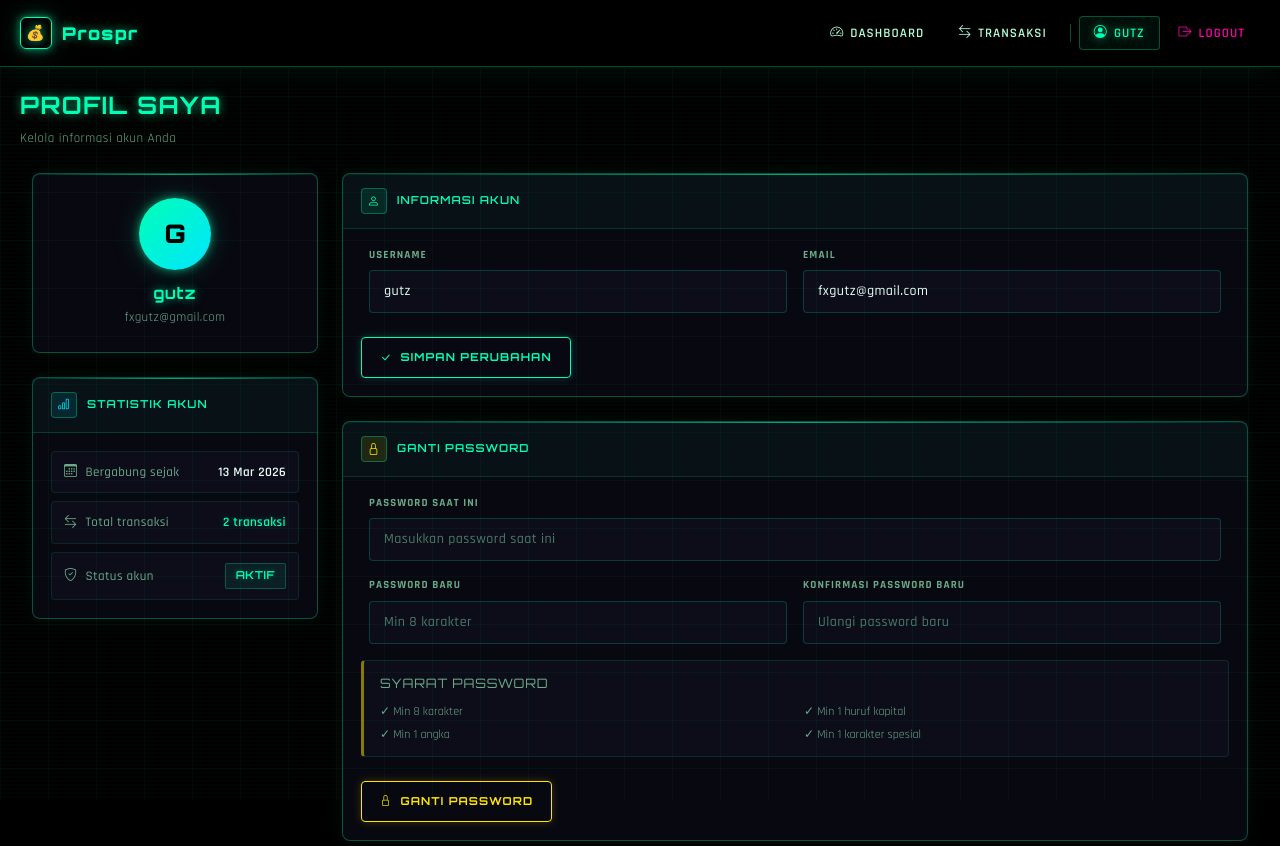
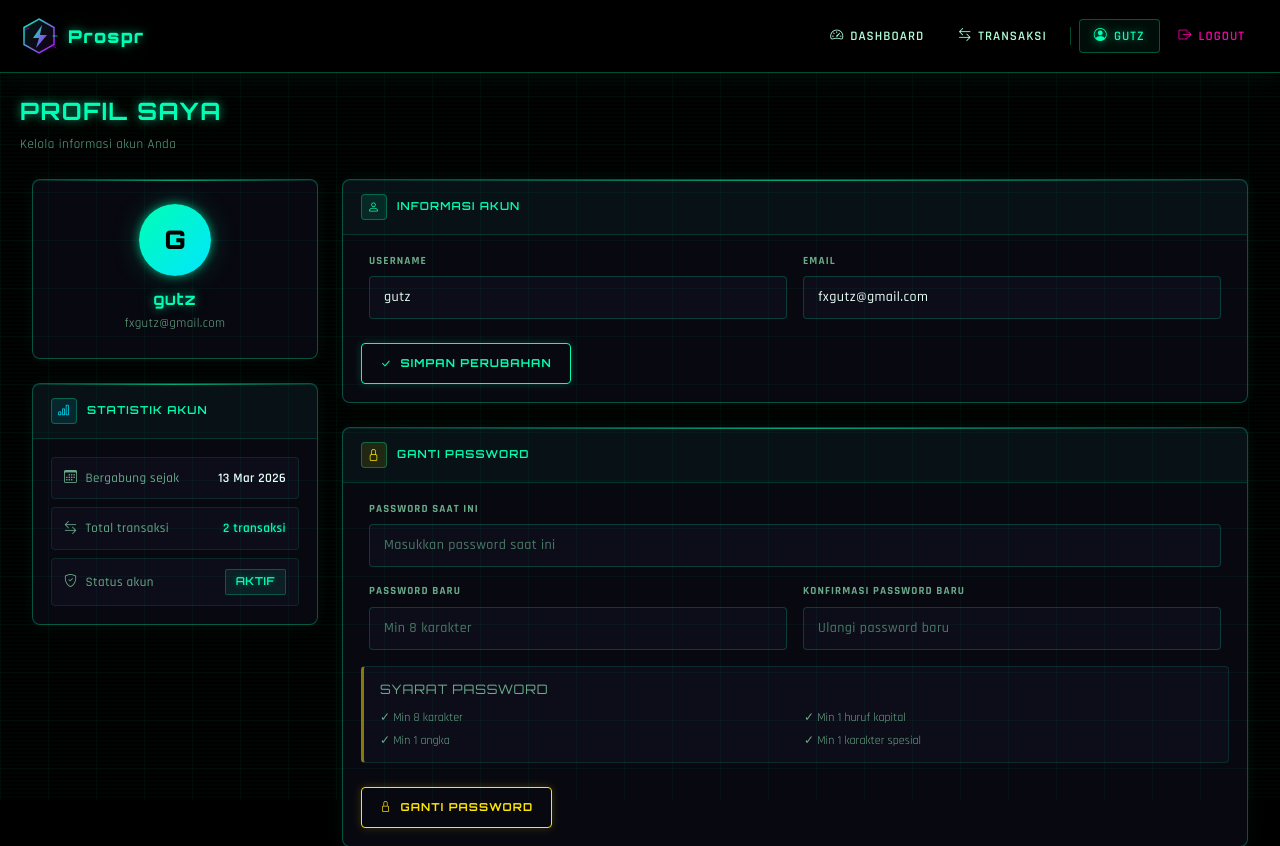
Before and after one commit to MartinMada/budget-tracker, a Flask app: page /profile in a window 1280 px wide. Shown: the top 846 px of the page. Run offline with Flask 3, Linux system fonts and the light colour scheme; a user stored in the database is signed in; data comes from the database, SQL or seed files in the repository; data that the repository does not hold is empty; parts of the project's set-up code (start-up, migrations or seed data) failed here and were passed over; some libraries are stand-ins or nearby versions.

Commit message:
style: update logo navbar jadi lightning bolt hexagon

```diff
--- a/templates/base.html
+++ b/templates/base.html
@@ -1,5 +1,6 @@
 <!DOCTYPE html>
 <html lang="id">
+
 <head>
   <meta charset="UTF-8">
   <meta name="viewport" content="width=device-width, initial-scale=1.0">
@@ -10,13 +11,16 @@
   <!-- Bootstrap Icons -->
   <link href="https://cdn.jsdelivr.net/npm/bootstrap-icons@1.11.0/font/bootstrap-icons.css" rel="stylesheet">
   <!-- Google Fonts: Orbitron + Rajdhani -->
-  <link href="https://fonts.googleapis.com/css2?family=Orbitron:wght@400;600;700;900&family=Rajdhani:wght@300;400;500;600;700&display=swap" rel="stylesheet">
+  <link
+    href="https://fonts.googleapis.com/css2?family=Orbitron:wght@400;600;700;900&family=Rajdhani:wght@300;400;500;600;700&display=swap"
+    rel="stylesheet">
   <!-- Custom CSS -->
   <link href="{{ url_for('static', filename='css/style.css') }}" rel="stylesheet">
 
   <!-- CSRF Token untuk JavaScript fetch() -->
   <meta name="csrf-token" content="{{ csrf_token() }}">
 </head>
+
 <body>
 
   <!-- Navbar -->
@@ -24,21 +28,48 @@
     <div class="container-fluid px-4">
 
       <a class="navbar-brand" href="/dashboard">
-        <div class="brand-icon">💰</div>
+        <svg width="38" height="38" viewBox="0 0 38 38" xmlns="http://www.w3.org/2000/svg">
+          <defs>
+            <linearGradient id="hexGrad" x1="0%" y1="0%" x2="100%" y2="100%">
+              <stop offset="0%" stop-color="#00ffb4" />
+              <stop offset="100%" stop-color="#bf00ff" />
+            </linearGradient>
+            <linearGradient id="hexFill" x1="0%" y1="0%" x2="100%" y2="100%">
+              <stop offset="0%" stop-color="#00ffb4" stop-opacity="0.1" />
+              <stop offset="100%" stop-color="#bf00ff" stop-opacity="0.1" />
+            </linearGradient>
+          </defs>
+
+          <!-- Hexagon -->
+          <polygon points="19,2 34,10.5 34,27.5 19,36 4,27.5 4,10.5" fill="url(#hexFill)" stroke="url(#hexGrad)"
+            stroke-width="1.5" />
+
+          <!-- Lightning bolt -->
+          <polygon points="22,8 13,21 19,21 16,31 27,18 20,18" fill="url(#hexGrad)" />
+
+          <!-- Spark kiri atas -->
+          <line x1="5" y1="13" x2="9" y2="11" stroke="#bf00ff" stroke-width="1" stroke-linecap="round" opacity="0.7" />
+
+          <!-- Spark kanan tengah -->
+          <line x1="33" y1="19" x2="37" y2="19" stroke="#00ffb4" stroke-width="1" stroke-linecap="round"
+            opacity="0.7" />
+
+          <!-- Spark kanan bawah -->
+          <line x1="32" y1="28" x2="36" y2="31" stroke="#bf00ff" stroke-width="1" stroke-linecap="round"
+            opacity="0.6" />
+        </svg>
         Prospr
       </a>
 
       <!-- Mobile toggle (opsional, untuk layar sangat kecil) -->
       <div class="navbar-nav ms-auto d-flex flex-row align-items-center gap-1 flex-wrap">
 
-        <a class="nav-link {% if request.path == '/dashboard' %}active{% endif %}"
-           href="/dashboard">
+        <a class="nav-link {% if request.path == '/dashboard' %}active{% endif %}" href="/dashboard">
           <i class="bi bi-speedometer2"></i>
           <span>Dashboard</span>
         </a>
 
-        <a class="nav-link {% if request.path == '/' %}active{% endif %}"
-           href="/">
+        <a class="nav-link {% if request.path == '/' %}active{% endif %}" href="/">
           <i class="bi bi-arrow-left-right"></i>
           <span>Transaksi</span>
         </a>
@@ -47,15 +78,13 @@
         <div style="width:1px;height:18px;background:var(--border2);margin:0 4px"></div>
 
         <!-- Link Profil -->
-        <a href="/profile"
-           class="nav-link {% if request.path == '/profile' %}active{% endif %}">
+        <a href="/profile" class="nav-link {% if request.path == '/profile' %}active{% endif %}">
           <i class="bi bi-person-circle"></i>
           <span>{{ current_user.username }}</span>
         </a>
 
         <!-- Logout -->
-        <a href="/logout" class="nav-link"
-           style="color:var(--neon-pink) !important;">
+        <a href="/logout" class="nav-link" style="color:var(--neon-pink) !important;">
           <i class="bi bi-box-arrow-right"></i>
           <span>Logout</span>
         </a>
@@ -76,4 +105,5 @@
   {% block scripts %}{% endblock %}
 
 </body>
+
 </html>
```
